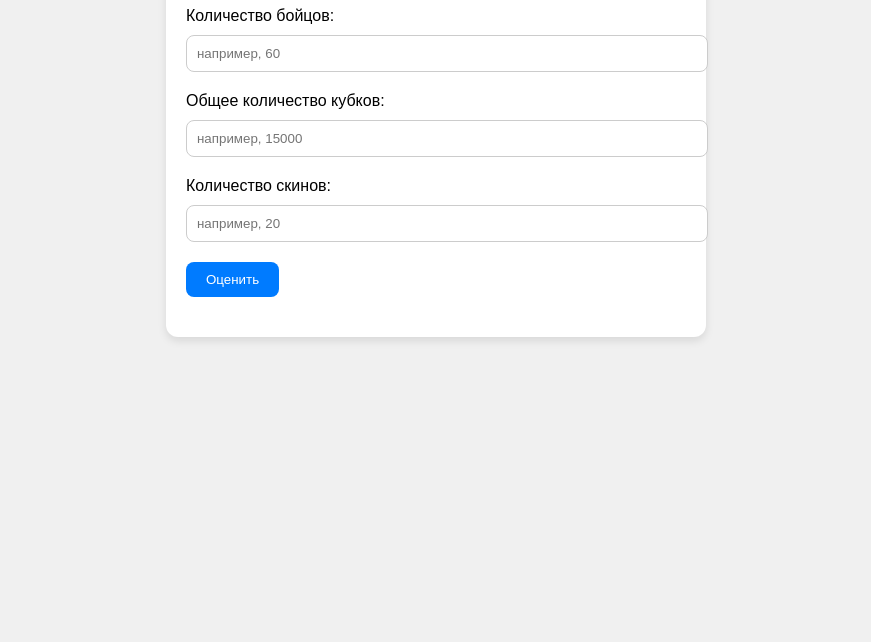
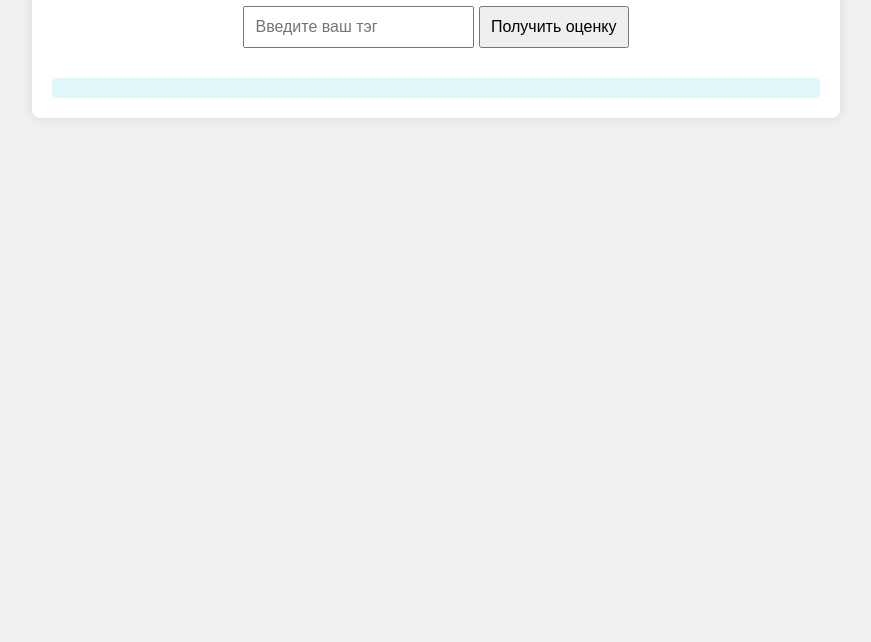
Before and after one commit to marinette999/123123, a plain HTML site: page index.html in a window 1280 px wide. Shown: the part 158-800 px from the top of the page, without its empty margins (204-1075 px from the left). Drawn offline with Linux system fonts and the light colour scheme.

Commit message:
Update index.html

```diff
--- a/index.html
+++ b/index.html
@@ -6,70 +6,81 @@
     <title>Оценка аккаунта Brawl Stars</title>
     <style>
         body {
-          font-family: Arial, sans-serif;
-          background-color: #f0f0f0;
-          padding: 20px;
+            font-family: Arial, sans-serif;
+            background-color: #f0f0f0;
+            margin: 0;
+            padding: 0;
+            text-align: center;
         }
         .container {
-          max-width: 500px;
-          margin: auto;
-          background-color: white;
-          padding: 20px;
-          border-radius: 12px;
-          box-shadow: 0 4px 8px rgba(0,0,0,0.1);
+            width: 60%;
+            margin: 20px auto;
+            padding: 20px;
+            background-color: white;
+            border-radius: 8px;
+            box-shadow: 0 0 10px rgba(0, 0, 0, 0.1);
         }
-        input {
-          width: 100%;
-          padding: 10px;
-          margin-top: 10px;
-          margin-bottom: 20px;
-          border-radius: 8px;
-          border: 1px solid #ccc;
+        input, button {
+            padding: 10px;
+            margin: 10px 0;
+            font-size: 16px;
         }
-        button {
-          padding: 10px 20px;
-          background-color: #007bff;
-          color: white;
-          border: none;
-          border-radius: 8px;
-          cursor: pointer;
-        }
-        button:hover {
-          background-color: #0056b3;
-        }
-        #result {
-          margin-top: 20px;
-          font-weight: bold;
+        .result {
+            margin-top: 20px;
+            padding: 10px;
+            background-color: #e0f7fa;
+            border-radius: 5px;
+            font-size: 18px;
         }
     </style>
 </head>
 <body>
+
 <div class="container">
-    <h1>Оцени свой аккаунт Brawl Stars</h1>
-    <label>Количество бойцов:</label>
-    <input type="number" id="brawlers" placeholder="например, 60">
+    <h1>Оценка аккаунта в Brawl Stars</h1>
+    <p>Введите свой тэг аккаунта для оценки.</p>
+    <input type="text" id="tagInput" placeholder="Введите ваш тэг">
+    <button onclick="getAccountValue()">Получить оценку</button>
 
-    <label>Общее количество кубков:</label>
-    <input type="number" id="trophies" placeholder="например, 15000">
-
-    <label>Количество скинов:</label>
-    <input type="number" id="skins" placeholder="например, 20">
-
-    <button onclick="calculateValue()">Оценить</button>
-
-    <div id="result"></div>
+    <div class="result" id="result"></div>
 </div>
 
 <script>
-    function calculateValue() {
-      const brawlers = parseInt(document.getElementById('brawlers').value) || 0;
-      const trophies = parseInt(document.getElementById('trophies').value) || 0;
-      const skins = parseInt(document.getElementById('skins').value) || 0;
+    function getAccountValue() {
+        var tag = document.getElementById('tagInput').value;
 
-      const value = (brawlers * 100) + (trophies * 0.5) + (skins * 150);
+        if(tag === "") {
+            alert("Пожалуйста, введите тэг.");
+            return;
+        }
 
-      document.getElementById('result').innerText = `Примерная ценность аккаунта: ${value.toFixed(2)} монет.`;
+        // Здесь должно быть взаимодействие с API или сервером для получения информации
+        // Пример, как это может выглядеть:
+        // fetch('API_URL/endpoint?tag=' + tag)
+        //     .then(response => response.json())
+        //     .then(data => {
+        //         // Вставить данные в блок результата
+        //         document.getElementById('result').innerHTML = `
+        //             Монеты: ${data.coins} <br>
+        //             Очки силы: ${data.powerPoints} <br>
+        //             Гемы: ${data.gems}
+        //         `;
+        //     });
+
+        // Пока что будет пример с фиктивными данными:
+        var fakeData = {
+            coins: 12345,
+            powerPoints: 67890,
+            gems: 150
+        };
+
+        document.getElementById('result').innerHTML = `
+            Монеты: ${fakeData.coins} <br>
+            Очки силы: ${fakeData.powerPoints} <br>
+            Гемы: ${fakeData.gems}
+        `;
     }
 </script>
+
 </body>
 </html>
```
